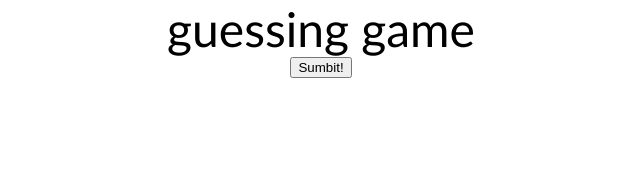
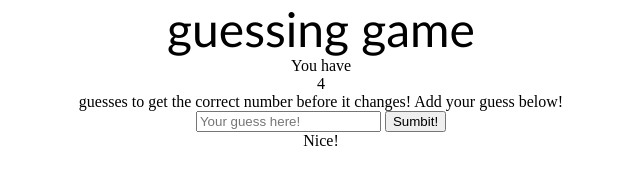
Before and after one commit to annaleighthomas/lab-02-guess-number, a plain HTML site: page index.html in a window 1280 px wide. Both pictures are taken after a click on the button "Sumbit!". Shown: the whole page, without its empty margins (319-959 px from the left). Drawn offline with Linux system fonts and the light colour scheme.

Commit message:
working functions

```diff
--- a/app.js
+++ b/app.js
@@ -3,3 +3,63 @@
 // initialize state
 
 // set event listeners to update state and DOM
+
+import { compareNumbers } from './utils.js';
+
+
+const submitButton = document.getElementById('submit-guess');
+const playersGuess = document.getElementById('players-guess');
+const textDisplay = document.getElementById('text-display');
+const displayNumberOfGuessesLeft = document.getElementById('display-guesses-left')
+
+
+let guessesLeft = 4;
+let randomNumber = Math.ceil(Math.random()*20);
+
+
+
+submitButton.addEventListener('click', () => {
+
+    let number = compareNumbers(playersGuess.valueAsNumber, randomNumber);
+
+    if (number === 1) {
+        textDisplay.textContent = 'Too High!';
+    } else if (number === -1) {
+        textDisplay.textContent = 'Too Low!';
+    } else {
+        textDisplay.textContent = 'Nice!';
+    }
+
+    if (number === 1) {
+        guessesLeft--;
+     }
+
+
+
+
+
+
+console.log(number)
+
+console.log(randomNumber);
+
+
+
+
+
+    //  // 2. compare guessed number to actual number
+    //     - is guess too low too high or correct?
+    //  // 3. display message
+    //  // 4. decrement tries remaining
+    //  // 5. no tries remaining
+    //      - display message
+    //      - display lose message text.Content
+    //      - disable game play
+    //  // 6. correct guess?
+    //      - display win message text.Content
+    //      - disable game play
+
+
+
+
+});
--- a/index.html
+++ b/index.html
@@ -18,11 +18,20 @@
     </header>
     <main>
         <section>
+            You have
+            <div id="display-guesses-left">4</div>
+            guesses to get the correct number before it changes! Add your guess below!
+        </section>
 
-        </section>
-        <button>
+        <input id="players-guess" type="number" placeholder="Your guess here!">
+
+        <button id="submit-guess">
             Sumbit!
         </button>
+
+        <div id="text-display">
+
+        </div>
 
 
     </main>
--- /dev/null
+++ b/utils.js
@@ -0,0 +1,8 @@
+export function compareNumbers(guess, correctNumber) {
+
+    if (guess < correctNumber) return -1;
+
+    if (guess > correctNumber) return 1;
+
+    return 0;
+}
```
Also changed, not shown: test/tests.js (+1 -1 lines), test/utils.test.js (added, +46 -0 lines).
